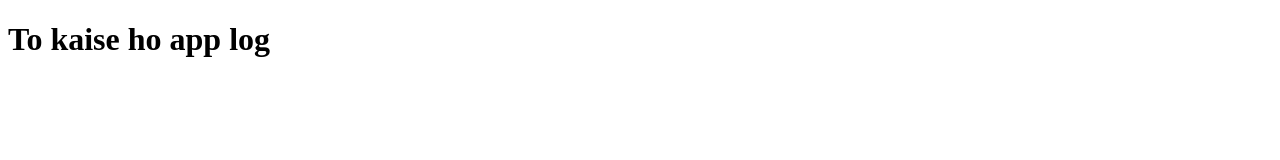
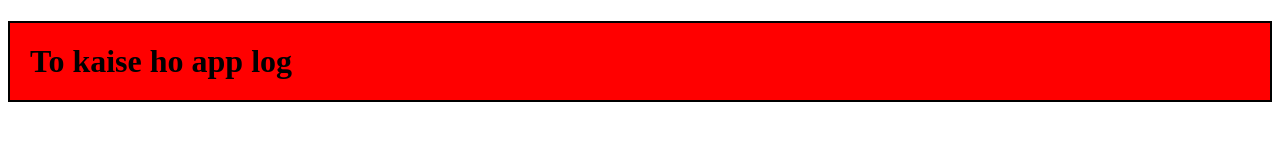
Before and after one commit to ankitmandloisoftwareengineer/githubfile, a plain HTML site: page index.html in a window 1280 px wide. Drawn offline with Linux system fonts and the light colour scheme.

Commit message:
changes made

```diff
--- a/index.html
+++ b/index.html
@@ -4,6 +4,7 @@
     <meta charset="UTF-8">
     <meta name="viewport" content="width=device-width, initial-scale=1.0">
     <title>Document</title>
+    <link rel="stylesheet" href="style.css">
 </head>
 <body>
     <h1>To kaise ho app log </h1>
--- a/style.css
+++ b/style.css
@@ -0,0 +1,5 @@
+h1{
+    background-color: red;
+    border: 2px solid black;
+    padding: 20px;
+}
```
